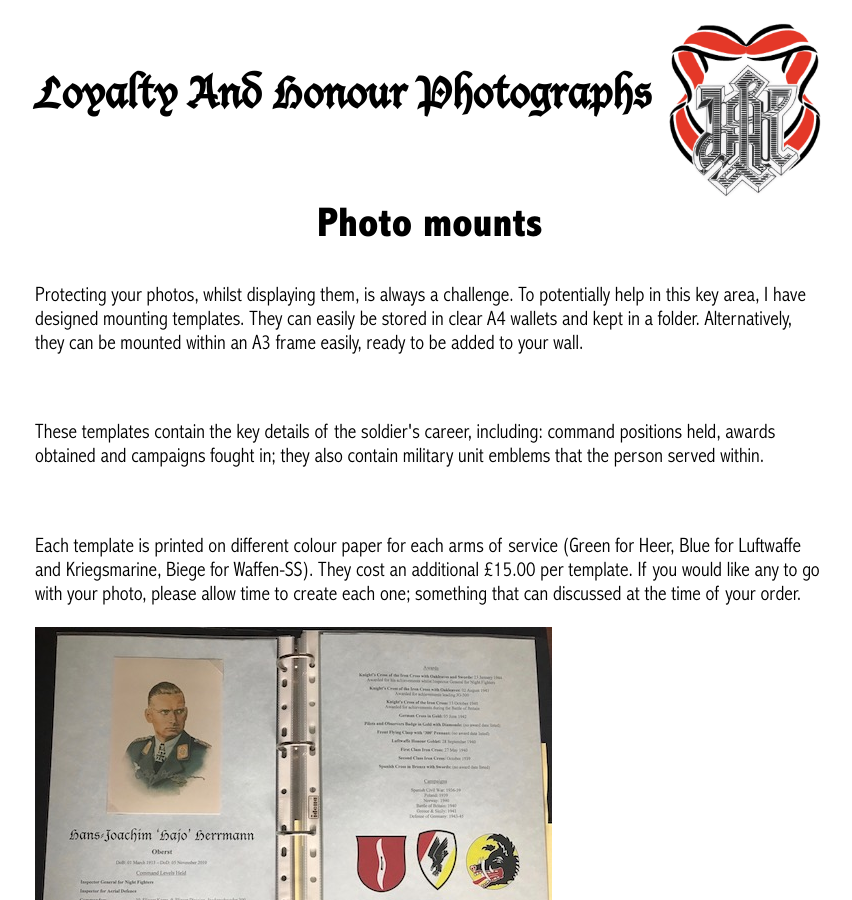
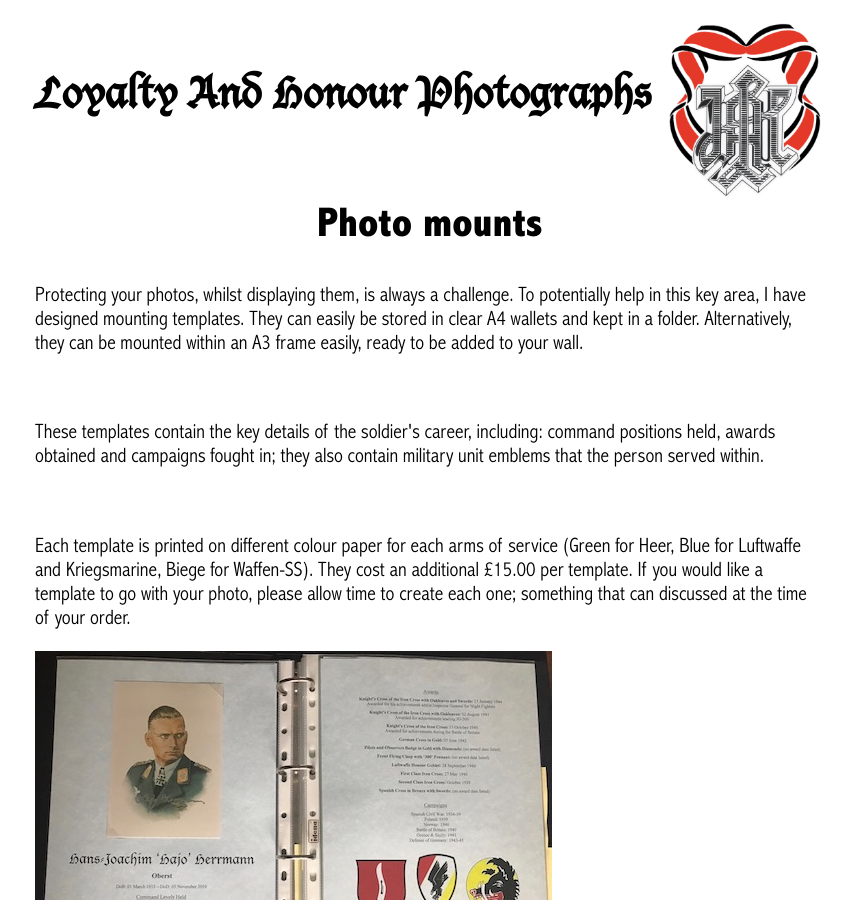
Before and after one commit to lahphotographs/lahphotographs.github.com, a Jekyll site: the page built from testimonials.md, in a window 1280 px wide and 900 px high. Shown: the whole window, without its empty margins (210-1062 px from the left). Built offline with Jekyll 4.4.1, drawn with Linux system fonts in a browser that asks for light colours.

Commit message:
Update testimonials.md

```diff
--- a/testimonials.md
+++ b/testimonials.md
@@ -8,7 +8,7 @@ maps: true
 <br />
 <p>These templates contain the key details of the soldier's career, including: command positions held, awards obtained and campaigns fought in; they also contain military unit emblems that the person served within.</p>
 <br />
-<p>Each template is printed on different colour paper for each arms of service (Green for Heer, Blue for Luftwaffe and Kriegsmarine, Biege for Waffen-SS). They cost an additional £15.00 per template. If you would like any to go with your photo, please allow time to create each one; something that can discussed at the time of your order.</p>
+<p>Each template is printed on different colour paper for each arms of service (Green for Heer, Blue for Luftwaffe and Kriegsmarine, Biege for Waffen-SS). They cost an additional £15.00 per template. If you would like a template to go with your photo, please allow time to create each one; something that can discussed at the time of your order.</p>
 <p>
 <img src="./assets/Hajo Hermann template.jpg"/>
 <img src="./assets/Alfred Grislawski template.jpg"/>
```
